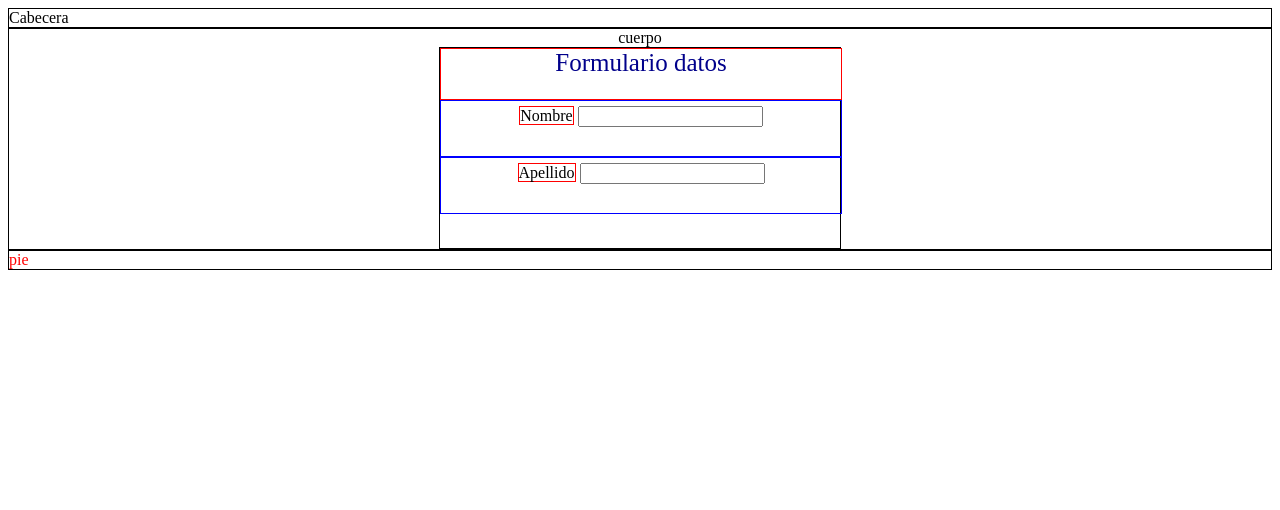
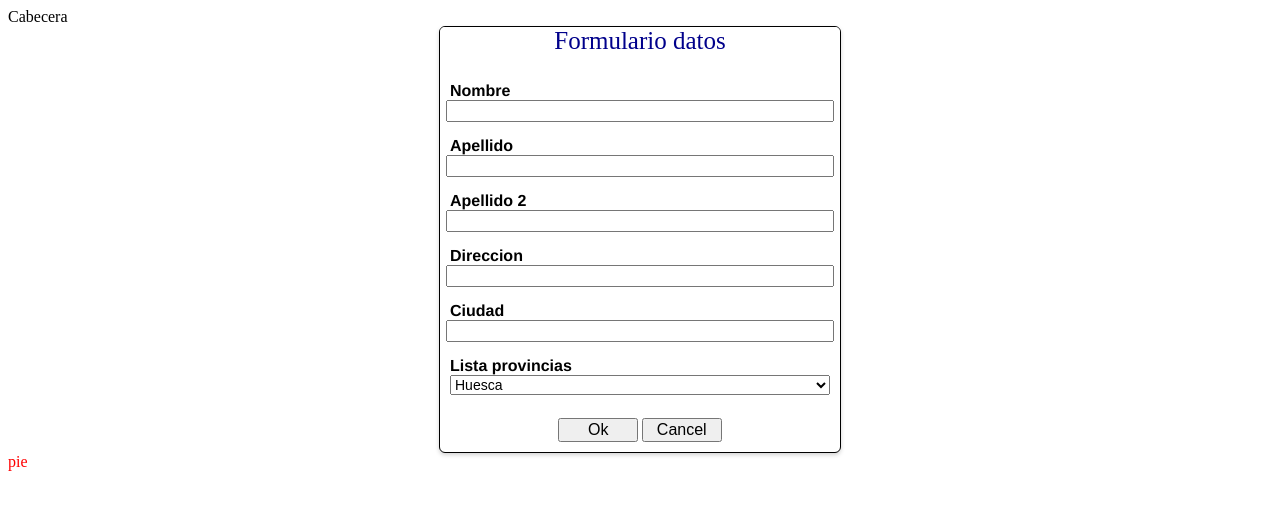
Before and after one commit to GuilleRHV/Cliente, a PHP site: page /maquetacion/index.html in a window 1280 px wide. Shown: the top 510 px of the page. Run offline with PHP 8.4, Linux system fonts and the light colour scheme.

Commit message:
fincliente 25-10

```diff
--- a/data/ejerciciosCliente/maquetacion/estilos/estilos.css
+++ b/data/ejerciciosCliente/maquetacion/estilos/estilos.css
@@ -1,4 +1,4 @@
-div{
+/*div{
     border: 1px solid black;
 }
 
@@ -11,7 +11,18 @@ border: 1px solid red;
     border: 1px solid blue;
 
 }
+*/
 
+/*SOMBREADO*/
+.sombreado{
+    border: 1px solid black;
+    box-shadow: 0 2px 4px lightgrey;
+}
+
+.redondeado{
+    border-radius: 6px 6px 6px 6px;
+    overflow: hidden;
+}
 
 
 #cabecera{
@@ -23,6 +34,8 @@ border: 1px solid red;
     text-align: center;
     background-color: white;
     height: 60%;
+
+
 }
 #pie{
     height: 20%;
@@ -32,7 +45,8 @@ border: 1px solid red;
     display: block;
     /*Va a determinar la forma en la que se visualizan los elementos*/
     background-color: white;
-    height: 200px;
+    /*height: 200px;*/
+   /*height: 100%;*/
     width: 400px;
     margin: auto;
     padding: center;
@@ -57,10 +71,12 @@ border: 1px solid red;
     padding-top: 5px;
 
 }
-
-.cmpNombreEtiqueta{
+/*El identificador es para js no css sustituye a cmpNombreEtiqueta*/
+/*cmp seran identificadores unicos de objetos
+compponente será identificador de clase*/
+.componenteTextEtiqueta{
     display: block;
-    width: 100%;
+    width: 97%;
     text-align: left;
     padding-left: 10px;
     font-weight: bold;
@@ -68,4 +84,57 @@ border: 1px solid red;
     font-size: 16px;
 }
 
+.componenteTextTexto{
+    display: block;
+    width: 95%;
+    margin: auto;
+    font-size: 14px;
+    font-family: Helvetica;
+}
 /*componenteText*/
+
+/*componenteLista*/
+.componenteLista{
+    height: 50px;
+    width: 400px;
+    padding-top: 5px;
+}
+
+.componenteListaEtiqueta{
+    display: block;
+    width: 97%;
+    text-align: left;
+    padding-left: 10px;
+    font-weight: 10px;
+    font-weight: bold;
+    font-family: Helvetica;
+    font-size: 16px;
+
+
+}
+
+.componenteListaTexto{
+    display: block;
+    width: 95%;
+    margin: auto;
+    font-size: 14px;
+}
+/*componenteLista*/
+
+/*Botonera*/
+.botonera{
+    display: block;
+    width: 95%;
+    margin: auto;
+    font-size: 14px;
+    padding: 5px 5px 5px 5px;
+}
+
+input[type=button]{
+    width: 80px;
+    font-size: 16px;
+    margin-top: 6px;
+    margin-bottom: 5px;
+    cursor: pointer;
+}
+/*Botonera*/
--- a/data/ejerciciosCliente/maquetacion/index.html
+++ b/data/ejerciciosCliente/maquetacion/index.html
@@ -2,7 +2,6 @@
 <html lang="en">
 
 <head>
-    <meta http-equiv="X-UA-Compatible" content="IE=edge">
     <meta name="viewport" content="width=device-width, initial-scale=1.0">
     <title>Maquetacion css</title>
     <meta http-equiv="Content-Type" content="text/html; charset=UTF-8">
@@ -12,22 +11,63 @@
 
 <body>
     <div id="cabecera">Cabecera</div>
-    <div id="cuerpo">cuerpo
-        <div class="contenido">
+    <div id="cuerpo">
+        <div id="contenido1">
+
+
+        <div class="contenido sombreado redondeado">
             <span class="tituloContenido">Formulario datos</span>
             <div id="cmpNombre" class="componenteText componente">
-                <span id="cmpNombreEtiqueta">Nombre</span>
+                <span id="cmpNombreEtiqueta" class="componenteTextEtiqueta">Nombre</span>
                 <input type="text" id="cmpNombreTxt" class="componenteTextTexto">
 
             </div>
 
+            <!--Apellido-->
             <div id="cmpApellido" class="componenteText componente">
-                <span id="cmpNombreEtiqueta">Apellido</span>
-                <input type="text" id="cmpNombreTxt" class="componenteTextTexto">
+                <span id="cmpApellidoEtiqueta" class="componenteTextEtiqueta">Apellido</span>
+                <input type="text" id="cmpApellidoTxt" class="componenteTextTexto">
 
             </div>
 
+            <div id="cmpApellido2" class="componenteText componente">
+                <span id="cmpApellido2Etiqueta" class="componenteTextEtiqueta">Apellido 2</span>
+                <input type="text" id="cmpApellido2Txt" class="componenteTextTexto">
+            </div>
 
+            <div id="cmpDireccion" class="componenteText componente">
+                <span id="cmpDireccionEtiqueta" class="componenteTextEtiqueta">Direccion</span>
+                <input type="text" id="cmpDirecciopnTxt" class="componenteTextTexto">
+            </div>
+
+            <div id="cmpCiudad" class="componenteText componente">
+                <span id="cmpCiudadEtiqueta" class="componenteTextEtiqueta">Ciudad</span>
+                <input type="text" id="cmpCiudadTxt" class="componenteTextTexto">
+            </div>
+
+
+            <!--
+                componenteLista
+                componenteListaEtiqueta
+            -->
+            <div class="componenteLista componente">
+                <span class="componenteListaEtiqueta">Lista provincias </span>
+                <select class="componenteListaTexto" name="opciones" id="">
+                    <option value="">-</option>
+                    <option value="Zaragoza">Zaragoza</option>
+                    <option value="Huesca" selected>Huesca</option>
+                    <option value="Teruel">Teruel</option>
+                </select>
+            </div>
+            <!--Botonera-->
+            <div class="botonera">
+                <input type="button" id="btnOk" value="Ok" onclick="btnOk_onClick()">
+                <input type="button" id="btnCancel" value="Cancel" onclick="btnCancel_onClick()">
+            </div>
+
+
+
+        </div>
         </div>
     </div>
     <div id="pie">pie</div>
--- a/data/ejerciciosCliente/maquetacion/scripts/controlador.js
+++ b/data/ejerciciosCliente/maquetacion/scripts/controlador.js
@@ -0,0 +1,7 @@
+function btnOk_onClick(){
+    alert("btnOk_onClick In");
+}
+
+function btnCancel_onClick(){
+    alert("btnCancel_onClick In");
+}
```
